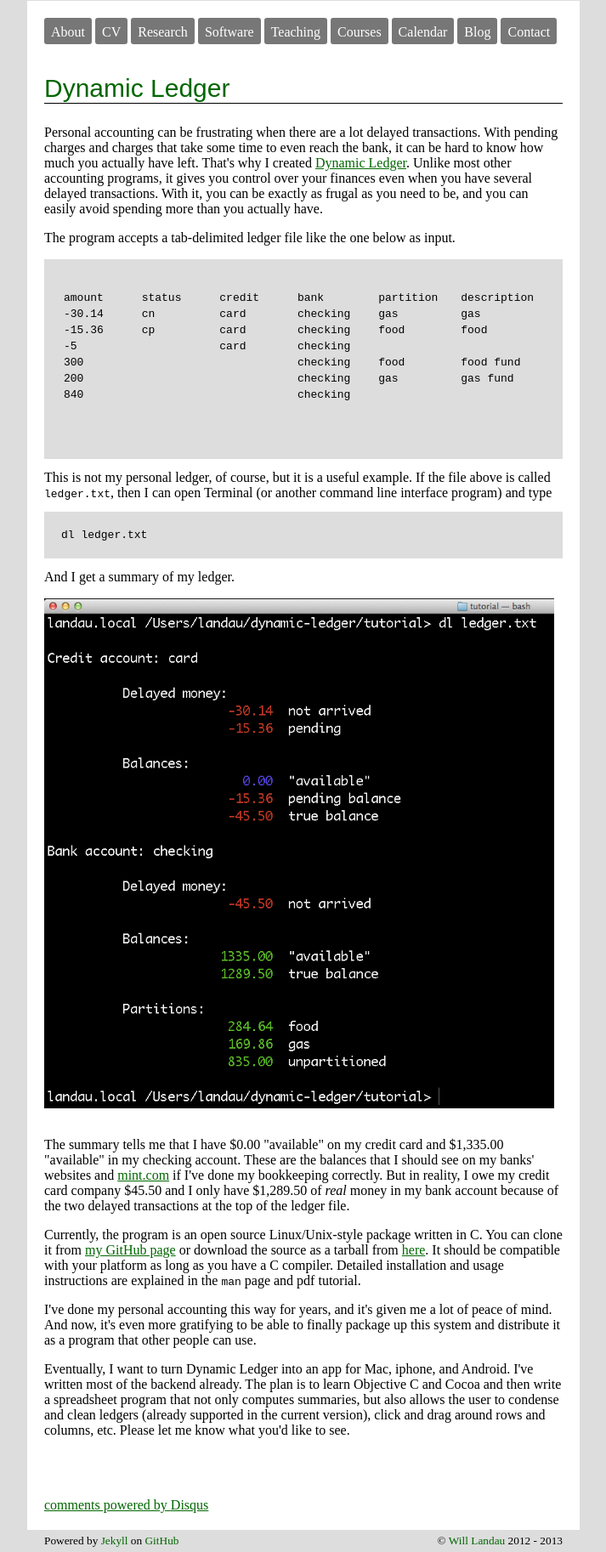
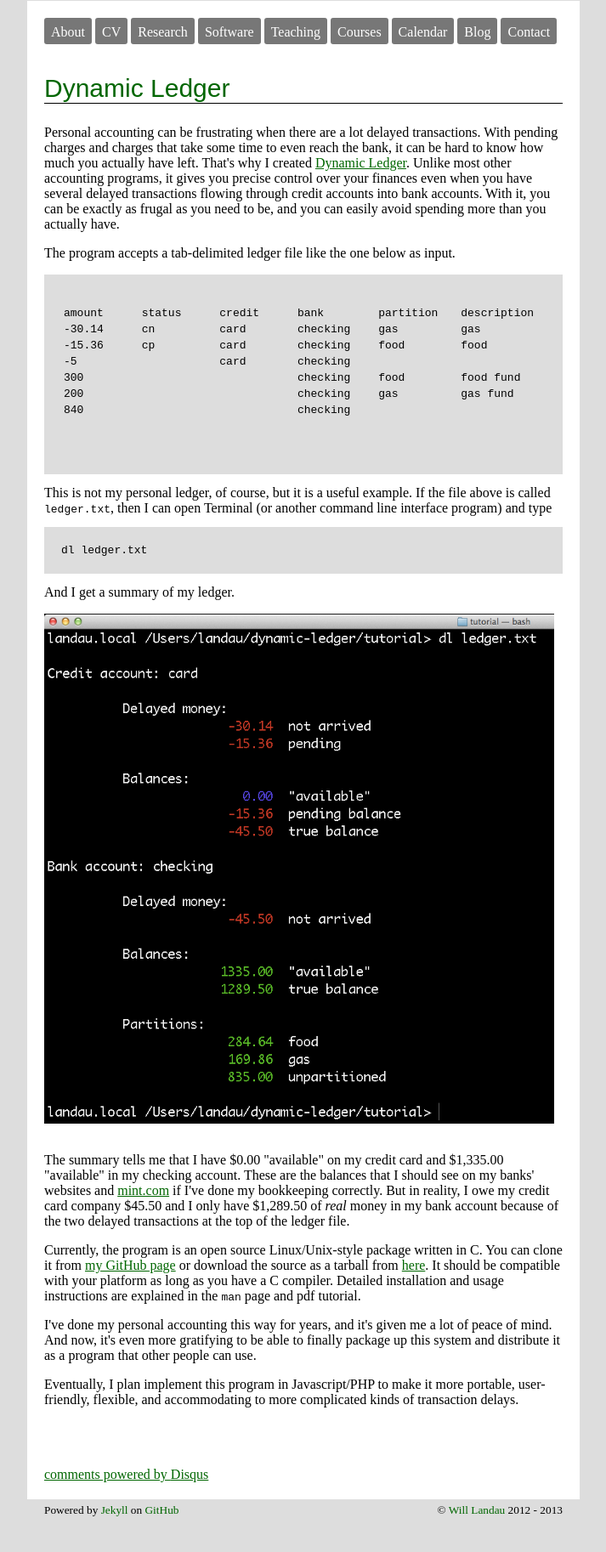
Before and after one commit to wlandau/wlandau.github.io, a Jekyll site: the page built from _posts/2013-12-21-Dynamic-Ledger.html, in a window 1280 px wide. Shown: the whole page at 85% size, without its empty margins (283-996 px from the left). Built offline with Jekyll 4.4.1, drawn with Linux system fonts in a browser that asks for light colours; nearby versions of some CDN libraries; comment, search, counter and statistics services are not loaded; after the commit the page ends 1790 px from its top, so only the background shows below that.

Commit message:
edited post

```diff
--- a/_posts/2013-12-21-Dynamic-Ledger.html
+++ b/_posts/2013-12-21-Dynamic-Ledger.html
@@ -12,8 +12,9 @@ transactions. With pending charges and charges that take some time
 to even reach the bank, it can be hard to know how much you
 actually have left. That's why I created
 <a href="https://github.com/wlandau/dynamic-ledger">Dynamic Ledger</a>.
-Unlike most other accounting programs, it gives you control over your
-finances even when you have several delayed transactions. With it, you
+Unlike most other accounting programs, it gives you precise control over your
+finances even when you have several delayed transactions flowing through
+credit accounts into bank accounts. With it, you
 can be exactly as frugal as you need to be, and you can easily avoid
 spending more than you actually have.
 </p>
@@ -119,10 +120,6 @@ installation and usage instructions are explained in the <code>man</code> page a
 a lot of peace of mind. And now, it's even more gratifying to be able to finally package
 up this system and distribute it as a program that other people can use.</p>
 
-<p>Eventually, I want to turn Dynamic Ledger into an app for Mac,
-iphone, and Android. I've written most of the backend already. The plan
-is to learn Objective C and Cocoa and then write a spreadsheet program
-that not only computes summaries, but also allows the user to
-condense and clean ledgers (already supported in the current version), click
-and drag around rows and columns, etc. Please let me know what
-you'd like to see.</p>
+<p>Eventually, I plan implement this program in Javascript/PHP to make it more
+portable, user-friendly, flexible, and accommodating to more complicated kinds of transaction
+delays.</p>
```
